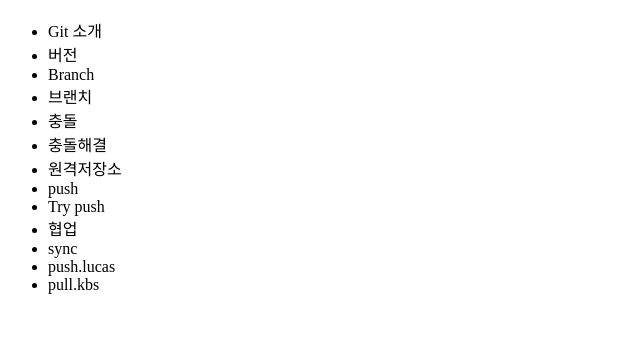
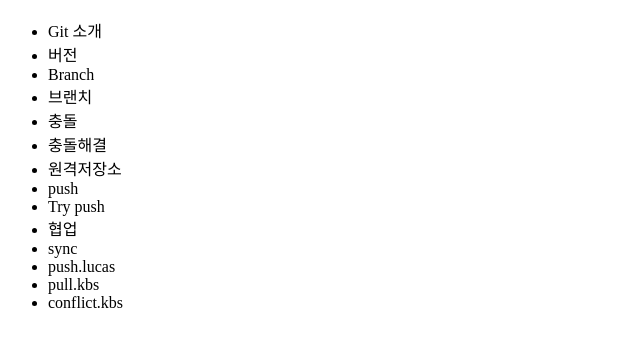
Before and after one commit to kbsookr/opentutorials_git_kbs, a plain HTML site: page index.html in a window 1280 px wide. Shown: the part 57-404 px from the top of the page, without its empty margins (0-640 px from the left). Drawn offline with Linux system fonts and the light colour scheme.

Commit message:
add conflict

```diff
--- a/index.html
+++ b/index.html
@@ -19,6 +19,7 @@
             <li>sync</li>
             <li>push.lucas</li>
             <li>pull.kbs</li>
+            <li>conflict.kbs</li>
         </ul>
     </body>
 </html>
```
